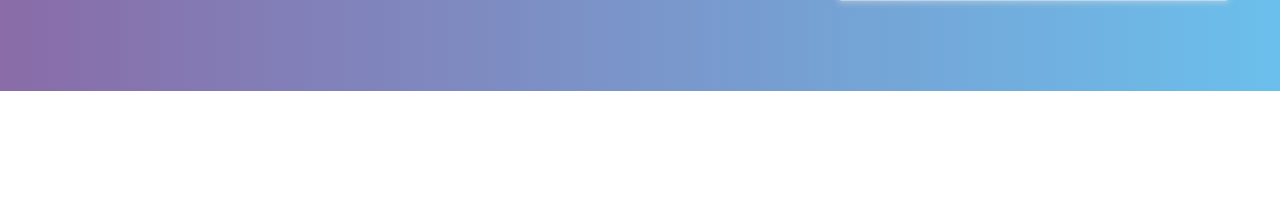
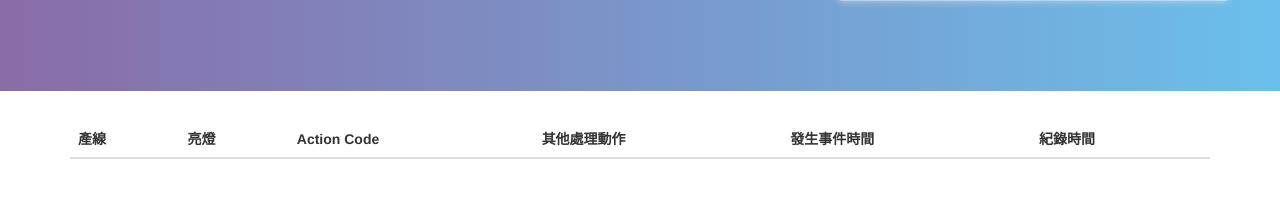
Before and after one commit to ElaineHuang/elite-app, a Flask app: page / in a window 1280 px wide. Shown: the part 665-884 px from the top of the page. Before the commit the page ends 756 px from the top, so only its background shows below. Run offline with Flask 2, Linux system fonts and the light colour scheme; data that the repository does not hold is empty; parts of the project's set-up code (start-up, migrations or seed data) failed here and were passed over; some libraries are stand-ins or nearby versions.

Commit message:
update table

```diff
--- a/static/css/styles.css
+++ b/static/css/styles.css
@@ -142,3 +142,7 @@ input[type=file] {
   width: 49%;
   display: inline-block;
 }
+
+.table-striped {
+  margin: 30px 0;
+}
--- a/static/js/callApi.js
+++ b/static/js/callApi.js
@@ -20,6 +20,20 @@ callApi(GET_ERROR_CODE, 'GET', null, (errorCode) => {
   console.log(errorCode);
 });
 
-callApi(GET_NEW_RECORD, 'GET', null, (result) => {
-  console.log(result);
-});
+const updateTable = () => {
+  callApi(GET_NEW_RECORD, 'GET', null, (result) => {
+    const actionCodeList = JSON.parse(result.data);
+    console.log(actionCodeList);
+
+    let tableChild = "";
+
+    for (let i = 0; i < actionCodeList.length; i++) {
+      const actionCode = actionCodeList[i];
+      tableChild = tableChild + `<tr><td>${actionCode.machine}</td><td>${actionCode.light}</td><td>${actionCode.actionCode}</td><td>${actionCode.remark}</td><td>${actionCode['event-date']}</td><td>${actionCode['update_time']}</td></tr>`;
+    }
+
+    $("#actionTable > tbody").append(tableChild);
+  });
+}
+
+updateTable();
--- a/static/js/submit-form.js
+++ b/static/js/submit-form.js
@@ -17,6 +17,8 @@ $( "#analysisForm" ).submit(function(event) {
 
   callApi(SAVE_FORM, 'POST', formData, () => {
     alert('We received your data, thanks!');
+    $('#actionTable tbody tr').remove();
+    updateTable();
   });
 });
 
--- a/templates/index.html
+++ b/templates/index.html
@@ -106,6 +106,22 @@
       </form>
     </div>
   </div>
+  <div class="container">
+    <table class="table table-hover table-striped" id="actionTable">
+      <thead>
+        <tr>
+          <th>產線</th>
+          <th>亮燈</th>
+          <th>Action Code</th>
+          <th>其他處理動作</th>
+          <th>發生事件時間</th>
+          <th>紀錄時間</th>
+        </tr>
+      </thead>
+      <tbody>
+      </tbody>
+    </table>
+  </div>
   <!-- jQuery (necessary for Bootstrap's JavaScript plugins) -->
   <script src="https://ajax.googleapis.com/ajax/libs/jquery/1.12.4/jquery.min.js"></script>
   <!-- Load d3.js and c3.js -->
```
